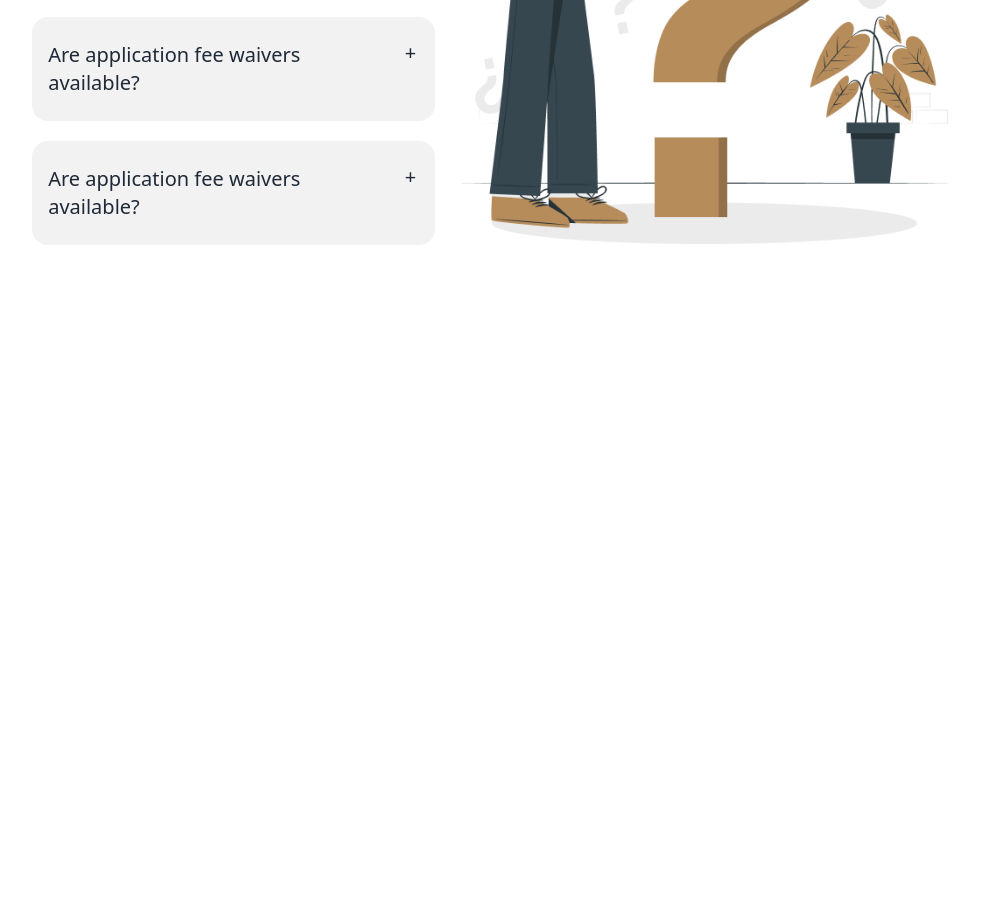
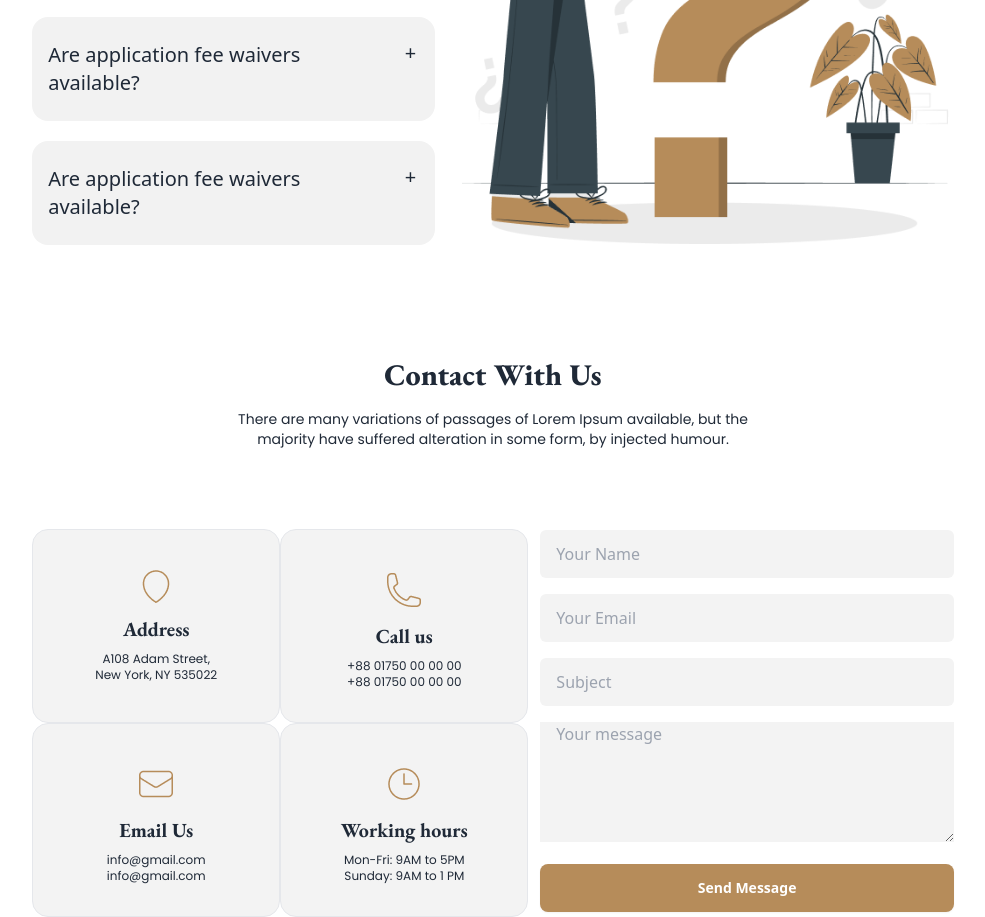
Before and after one commit to shahadatmozumder75/Justice-with-Daisy-UI, a plain HTML site: page index.html in a window 1280 px wide. Shown: the part 1910-2827 px from the top of the page, without its empty margins (147-1132 px from the left). Before the commit the page ends 2187 px from the top, so only its background shows below. Drawn offline with nearby package versions, Linux system fonts and the light colour scheme.

Commit message:
added new one

```diff
--- a/index.html
+++ b/index.html
@@ -284,6 +284,91 @@ h1,h2,h3,h4,h5,h6{
 </div>
 
 
+</div>
+
+
+<!-- another section -->
+
+
+
+<div class="text text-center my-20">
+  <h2 class="text-3xl font-extrabold">Contact With Us</h2>
+  <p class="text-sm max-w-[50%] mx-auto my-4">There are many variations of passages of Lorem Ipsum available, but the majority have suffered alteration in some form, by injected humour.</p>
+</div>
+
+
+<div class="container md:flex md:items-center md:gap-3 md:justify-between w-[90%] mx-auto">
+
+
+<div class="card-section md:grid grid-cols-2 grid-cols-1 md:w-[60%]">
+
+
+  <div class="card bg-base-100 bg-[#F3F3F3] border-solid border-[rgb(231, 231, 231)]  border">
+    <figure class="px-10 pt-10">
+      <img
+        src="images/address.png"
+        alt="Shoes"
+        class="rounded-xl" />
+    </figure>
+    <div class="card-body items-center text-center -mt-5">
+      <h2 class="card-title font-bold">Address</h2>
+      <p class="text-xs max-w-[90%] mx-auto">A108 Adam Street, <br>
+        New York, NY 535022</p>
+    </div>
+  </div>
+
+
+
+
+  <div class="card bg-base-100 bg-[#F3F3F3] border-solid  border-[rgb(231, 231, 231)]  border">
+    <figure class="px-10 pt-10">
+      <img
+        src="images/call.png"
+        alt="Shoes"
+        class="rounded-xl" />
+    </figure>
+    <div class="card-body items-center text-center -mt-5">
+      <h2 class="card-title font-bold">Call us</h2>
+      <p class="text-xs max-w-[90%] mx-auto">+88 01750 00 00 00 <br>
+        +88 01750 00 00 00</p>
+    </div>
+  </div>
+
+
+
+
+
+  <div class="card bg-base-100 bg-[#F3F3F3] border-solid  border-[rgb(231, 231, 231)]  border">
+    <figure class="px-10 pt-10">
+      <img
+        src="images/email.png"
+        alt="Shoes"
+        class="rounded-xl" />
+    </figure>
+    <div class="card-body items-center text-center -mt-5">
+      <h2 class="card-title font-bold">Email Us</h2>
+      <p class="text-xs max-w-[90%] mx-auto">info@gmail.com <br>
+        info@gmail.com</p>
+    </div>
+  </div>
+
+
+
+
+
+  <div class="card bg-base-100 bg-[#F3F3F3] border-solid  border-[rgb(231, 231, 231)]  border">
+    <figure class="px-10 pt-10">
+      <img
+        src="images/time.png"
+        alt="Shoes"
+        class="rounded-xl" />
+    </figure>
+    <div class="card-body items-center text-center -mt-5">
+      <h2 class="card-title font-bold">Working hours</h2>
+      <p class="text-xs max-w-[90%] mx-auto">Mon-Fri: 9AM to 5PM <br>
+        Sunday: 9AM to 1 PM</p>
+    </div>
+  </div>
 
 
 
@@ -291,6 +376,21 @@ h1,h2,h3,h4,h5,h6{
 </div>
 
 
+<div class="input-fields md:-mt-1 mt-8 md:w-[50%]">
+
+  <input type="text" class="rounded-md mb-4 px-4 py-3 w-full bg-[#F3F3F3]" placeholder="Your Name"> <br>
+  <input type="email" class="rounded-md px-4 py-3 mb-4  w-full bg-[#F3F3F3]" placeholder="Your Email"> <br>
+  <input type="text" class="rounded-md px-4 py-3 mb-4  w-full bg-[#F3F3F3]" placeholder="Subject"> <br>
+  <textarea name="" id="" placeholder="Your message"   rows="5"  class="bg-[#F3F3F3] w-full mb-4  pl-4"></textarea> <br>
+  <button class=" btn border-none bg-[#B68C5A]  w-full text-white">Send Message</button>
+
+</div>
+
+
+
+
+
+</div>
 
 
 
```
